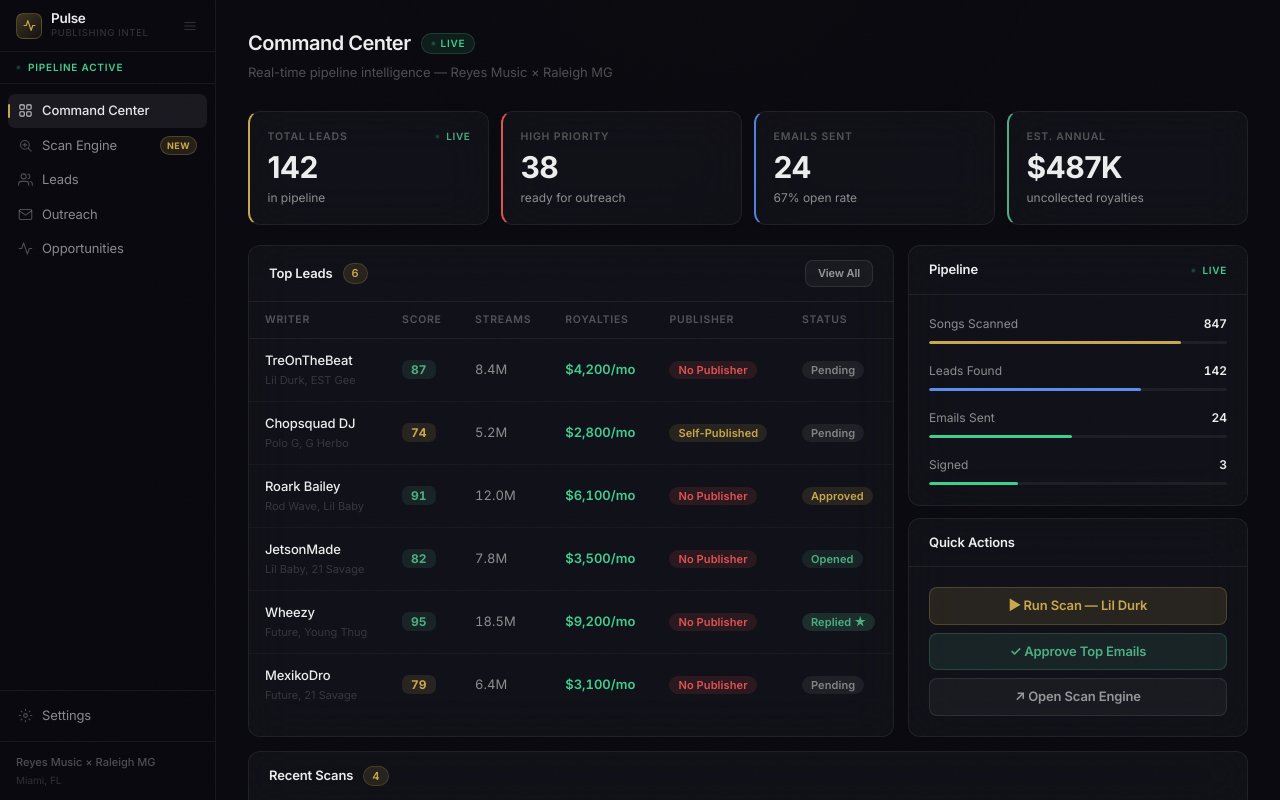
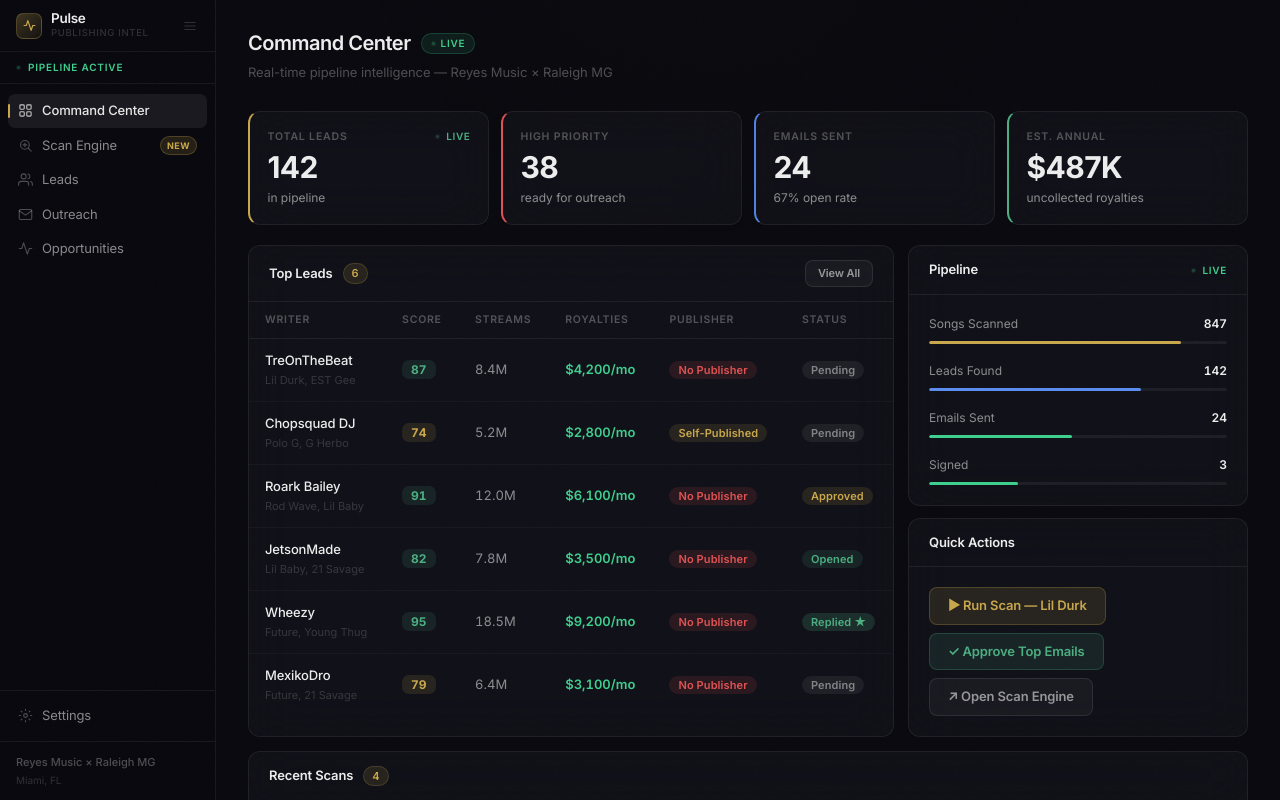
Before and after one commit to 2c569thhhh-svg/pulse-dashboard, a Next.js app: page /dashboard in a window 1280 px wide. Built offline with nearby package versions, Linux system fonts and the light colour scheme.

Commit message:
Fix ActionBtn style prop TypeScript error in dashboard
ActionBtn doesn't accept a style prop — wrap each button in a div
with width:100% instead to achieve the same full-width layout.

https://claude.ai/code/session_013wGYeEho5B3wpeUsfa29Z8

```diff
--- a/app/dashboard/page.tsx
+++ b/app/dashboard/page.tsx
@@ -159,15 +159,15 @@ export default function DashboardPage() {
           {/* Quick Actions */}
           <Panel title="Quick Actions">
             <div style={{ display: 'flex', flexDirection: 'column', gap: 8 }}>
-              <ActionBtn variant="gold" style={{ width: '100%' }}>
+              <div style={{ width: '100%' }}><ActionBtn variant="gold">
                 ▶ Run Scan — Lil Durk
-              </ActionBtn>
-              <ActionBtn variant="green" style={{ width: '100%' }}>
+              </ActionBtn></div>
+              <div style={{ width: '100%' }}><ActionBtn variant="green">
                 ✓ Approve Top Emails
-              </ActionBtn>
-              <ActionBtn variant="ghost" style={{ width: '100%' }}>
+              </ActionBtn></div>
+              <div style={{ width: '100%' }}><ActionBtn variant="ghost">
                 ↗ Open Scan Engine
-              </ActionBtn>
+              </ActionBtn></div>
             </div>
           </Panel>
         </div>
```
